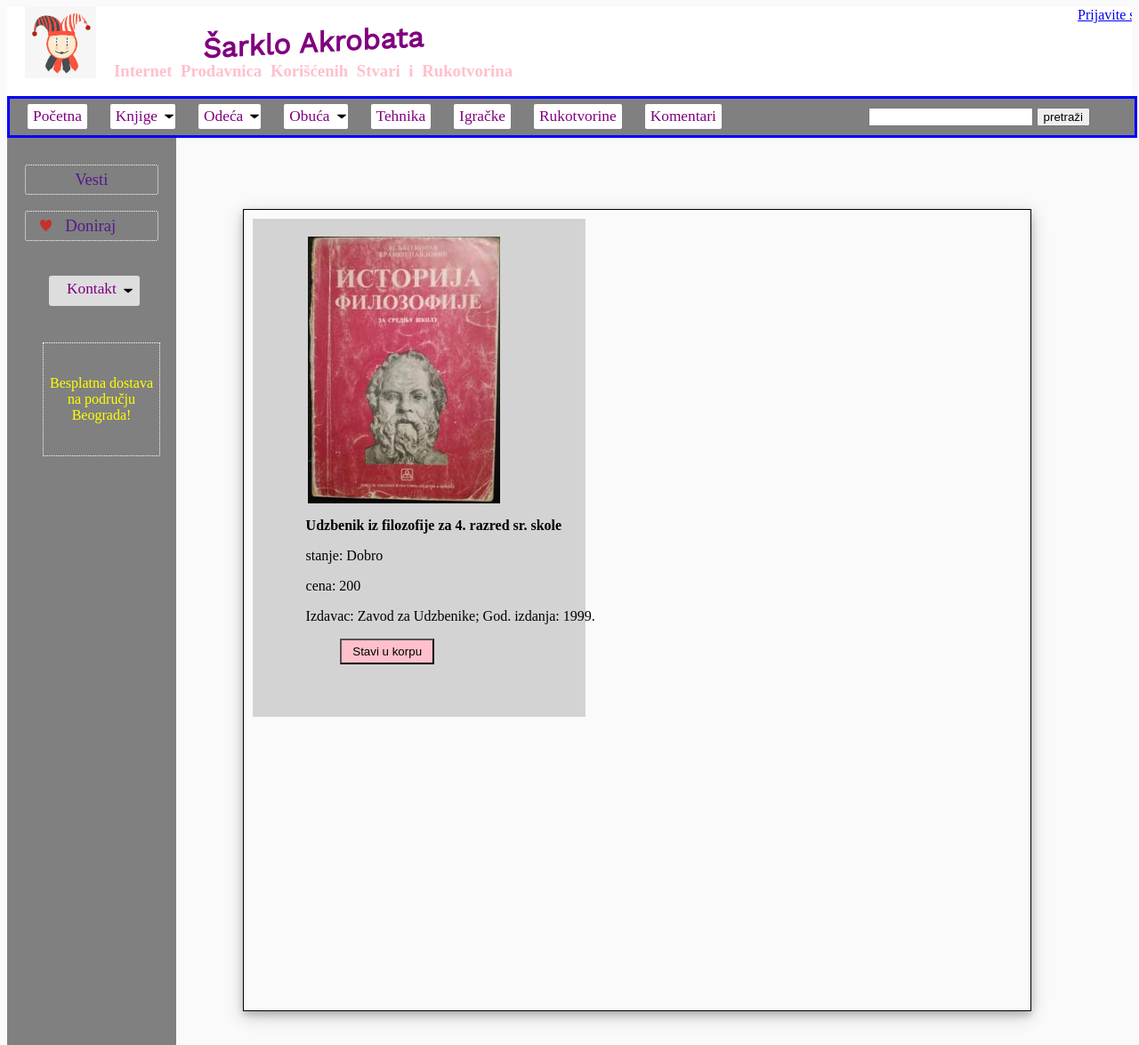
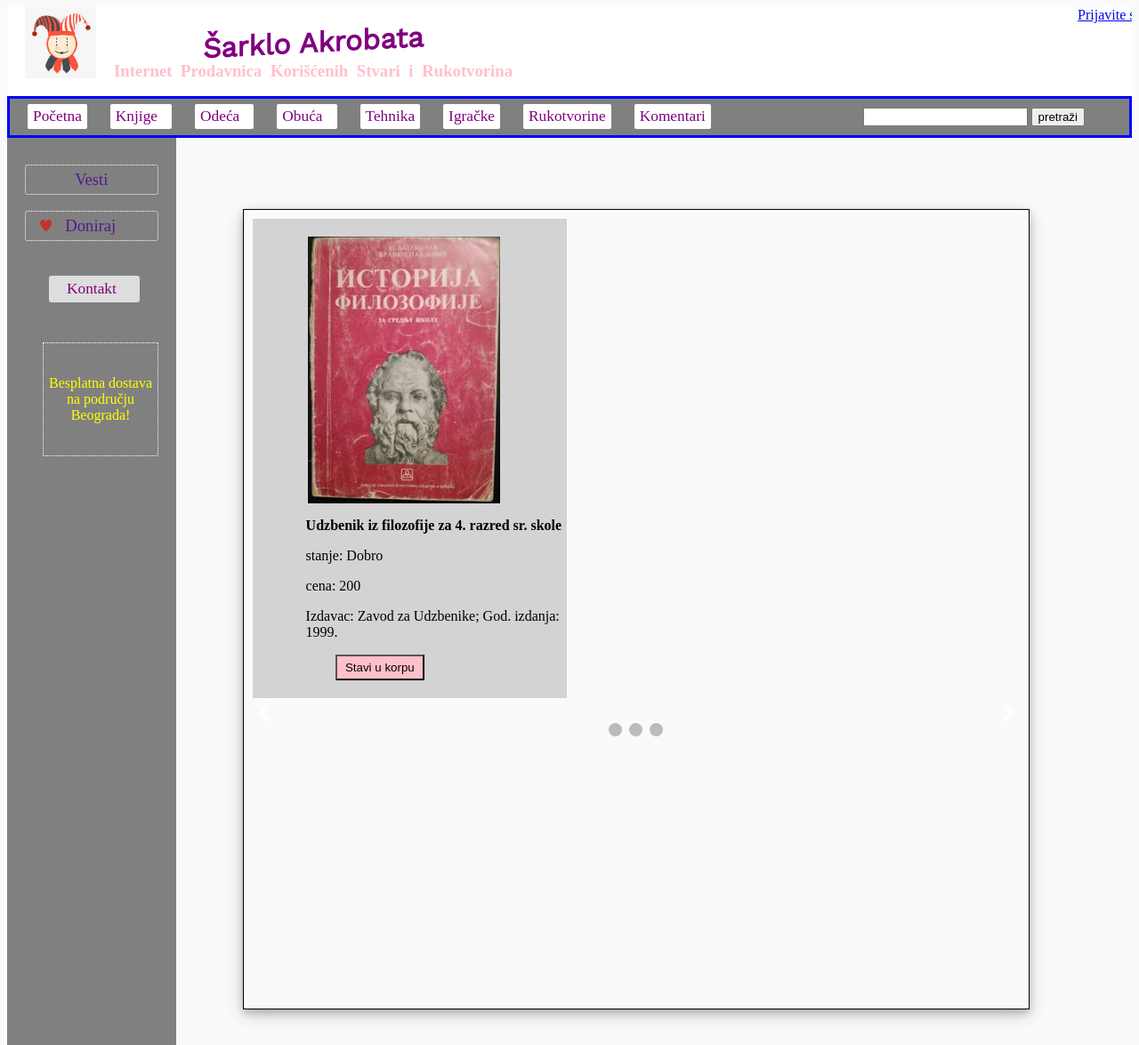
Before and after one commit to Matje1979/Sarklo-Akrobata, a Django app: page /oglas/1/ in a window 1280 px wide. Shown: the top 1175 px of the page at 89% size. Run offline with Django 3.2, Linux system fonts and the light colour scheme; data comes from the database, SQL or seed files in the repository; both versions use the stored data as it was after the commit; some libraries are stand-ins or nearby versions.

Commit message:
Commit X

```diff
--- a/sarklo/admin.py
+++ b/sarklo/admin.py
@@ -1,8 +1,9 @@
 from django.contrib import admin
 
 # Register your models here.
-from .models import Post, Oglas
+from .models import Post, Oglas, Image
 
 # Register your models here.
 admin.site.register(Post)
 admin.site.register(Oglas)
+admin.site.register(Image)
--- a/sarklo/models.py
+++ b/sarklo/models.py
@@ -60,3 +60,7 @@
             output_size = (300, 300)
             img.thumbnail(output_size)
             img.save(self.slika.path)
+
+class Image(models.Model):
+    img = models.ImageField(default=None)
+    oglas = models.ForeignKey(Oglas, on_delete=models.CASCADE)
--- a/sarklo/static/sarklo/style.css
+++ b/sarklo/static/sarklo/style.css
@@ -361,3 +361,98 @@
     width: 40%;
     height: 60%;
 }
+* {box-sizing:border-box}
+
+/* Slideshow container */
+.slideshow-container {
+  max-width: 1000px;
+  position: relative;
+  margin: auto;
+}
+
+/* Hide the images by default */
+.mySlides {
+  display: none;
+}
+
+
+/* Next & previous buttons */
+.prev, .next {
+  cursor: pointer;
+  position: absolute;
+  top: 50%;
+  width: auto;
+  margin-top: -22px;
+  padding: 16px;
+  color: white;
+  font-weight: bold;
+  font-size: 18px;
+  transition: 0.6s ease;
+  border-radius: 0 3px 3px 0;
+  user-select: none;
+}
+
+/* Position the "next button" to the right */
+.next {
+  right: 0;
+  border-radius: 3px 0 0 3px;
+}
+
+/* On hover, add a black background color with a little bit see-through */
+.prev:hover, .next:hover {
+  background-color: rgba(0,0,0,0.8);
+}
+
+/* Caption text */
+.text {
+  color: #f2f2f2;
+  font-size: 15px;
+  padding: 8px 12px;
+  position: absolute;
+  bottom: 8px;
+  width: 100%;
+  text-align: center;
+}
+
+/* Number text (1/3 etc) */
+.numbertext {
+  color: #f2f2f2;
+  font-size: 12px;
+  padding: 8px 12px;
+  position: absolute;
+  top: 0;
+}
+
+/* The dots/bullets/indicators */
+.dot {
+  cursor: pointer;
+  height: 15px;
+  width: 15px;
+  margin: 0 2px;
+  background-color: #bbb;
+  border-radius: 50%;
+  display: inline-block;
+  transition: background-color 0.6s ease;
+}
+
+.active, .dot:hover {
+  background-color: #717171;
+}
+
+/* Fading animation */
+.fade {
+  -webkit-animation-name: fade;
+  -webkit-animation-duration: 1.5s;
+  animation-name: fade;
+  animation-duration: 1.5s;
+}
+
+@-webkit-keyframes fade {
+  from {opacity: .4}
+  to {opacity: 1}
+}
+
+@keyframes fade {
+  from {opacity: .4}
+  to {opacity: 1}
+}
--- a/sarklo/templates/sarklo/layout.html
+++ b/sarklo/templates/sarklo/layout.html
@@ -13,6 +13,36 @@
   <link href="https://fonts.googleapis.com/css?family=Work+Sans&display=swap" rel="stylesheet">
 
   <link rel="stylesheet" type ="text/css" href="{% static 'sarklo/style.css' %}">
+  <script type="text/javascript">
+    var slideIndex = 1;
+    showSlides(slideIndex);
+
+    // Next/previous controls
+    function plusSlides(n) {
+      showSlides(slideIndex += n);
+    }
+
+    // Thumbnail image controls
+    function currentSlide(n) {
+      showSlides(slideIndex = n);
+    }
+
+    function showSlides(n) {
+      var i;
+      var slides = document.getElementsByClassName("mySlides");
+      var dots = document.getElementsByClassName("dot");
+      if (n > slides.length) {slideIndex = 1}
+      if (n < 1) {slideIndex = slides.length}
+      for (i = 0; i < slides.length; i++) {
+          slides[i].style.display = "none";
+      }
+      for (i = 0; i < dots.length; i++) {
+          dots[i].className = dots[i].className.replace(" active", "");
+      }
+      slides[slideIndex-1].style.display = "block";
+      dots[slideIndex-1].className += " active";
+      }
+  </script>
 
   {% block style %}
   {% endblock %}
--- a/sarklo/templates/sarklo/oglas_detalji.html
+++ b/sarklo/templates/sarklo/oglas_detalji.html
@@ -19,6 +19,42 @@
                 </form>
             </div>
         </div>
+        <div class="slideshow-container">
+
+  <!-- Full-width images with number and caption text -->
+          <div class="mySlides fade">
+            <div class="numbertext">1 / 3</div>
+            <img src='{% static "sarklo/knjiga1.jpeg" %}' style="width:100%">
+            <div class="text">Caption Text</div>
+          </div>
+
+          <div class="mySlides fade">
+            <div class="numbertext">2 / 3</div>
+            <img src='{% static "sarklo/sarklo1.jpeg" %}' style="width:100%">
+            <div class="text">Caption Two</div>
+          </div>
+
+          <div class="mySlides fade">
+            <div class="numbertext">3 / 3</div>
+            <img src='{% static "sarklo/shoes.jpg" %}' style="width:100%">
+            <div class="text">Caption Three</div>
+          </div>
+
+          <!-- Next and previous buttons -->
+          <a class="prev" onclick="plusSlides(-1)">&#10094;</a>
+          <a class="next" onclick="plusSlides(1)">&#10095;</a>
+        </div>
+        <br>
+
+      <!-- The dots/circles -->
+      <div style="text-align:center">
+        <span class="dot" onclick="currentSlide(1)"></span>
+        <span class="dot" onclick="currentSlide(2)"></span>
+        <span class="dot" onclick="currentSlide(3)"></span>
+      </div>
     </div>
 
+
 {% endblock content %}
+
+<!-- Slideshow container -->
```
Also changed, not shown: db.sqlite3, sarklo/migrations/0008_image.py (added), sarklo/migrations/0009_auto_20191116_1912.py (added).
